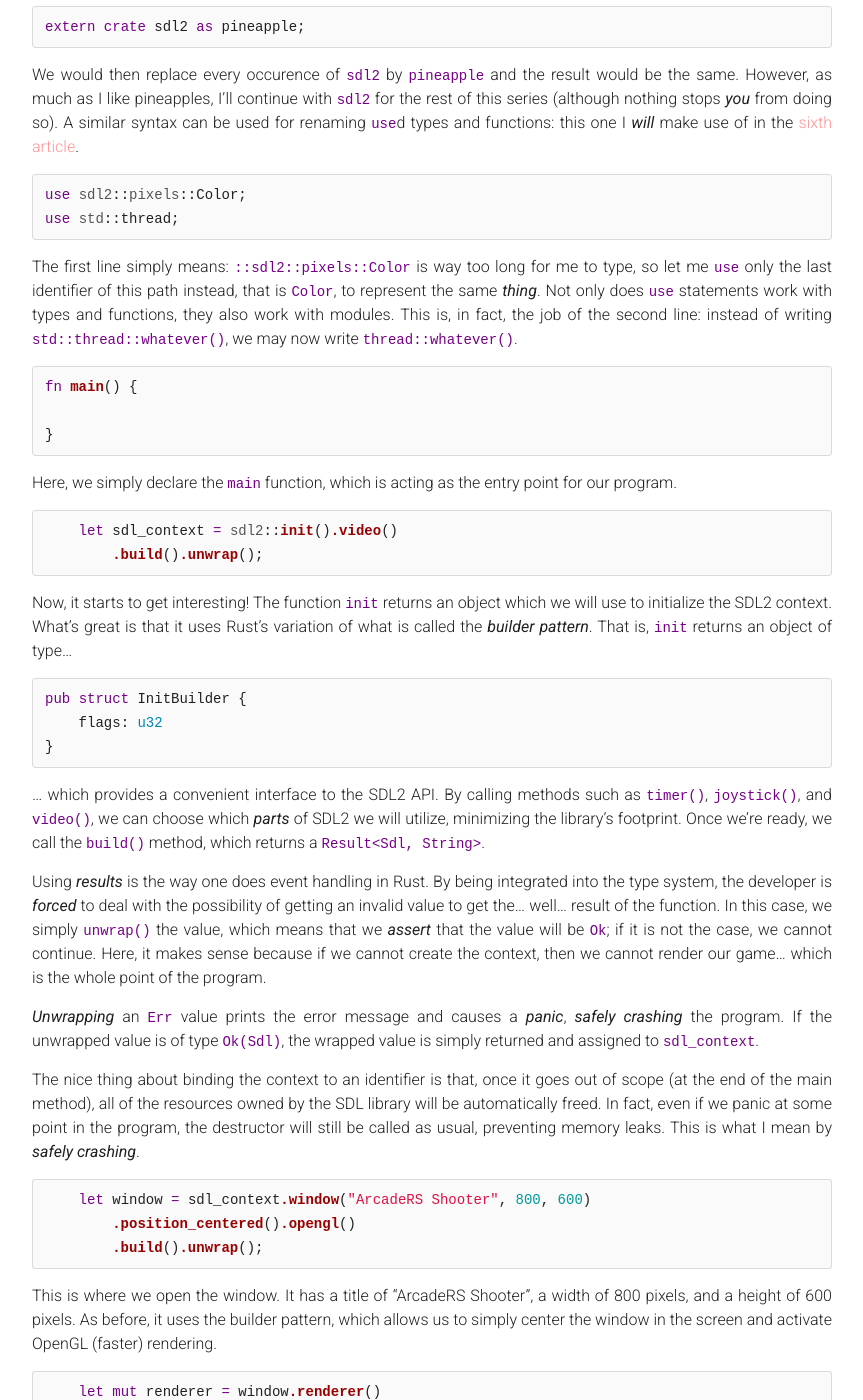
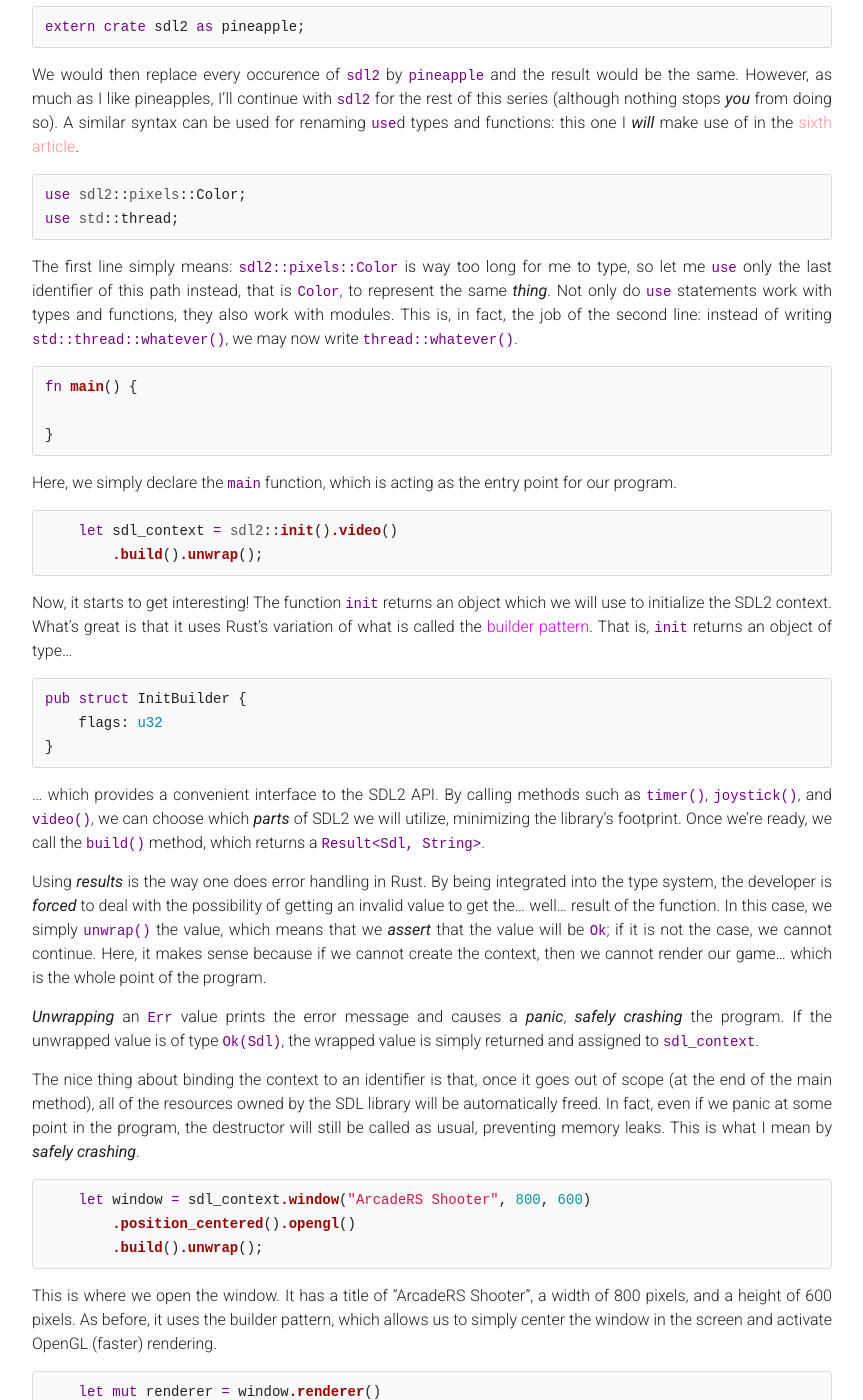
Before and after one commit to jadpole/jadpole.github.io, a Jekyll site: the page built from _posts/2015-07-04-arcaders-1-1.md, in a window 1280 px wide and 1400 px high, scrolled down 3270 px. Shown: the whole window, without its empty margins (208-1071 px from the left). Built offline with Jekyll 4.4.1, drawn with Linux system fonts in a browser that asks for light colours; Markdown is read by kramdown in place of the engine named in the settings.

````diff
--- a/_posts/2015-07-04-arcaders-1-1.md
+++ b/_posts/2015-07-04-arcaders-1-1.md
@@ -153,12 +153,12 @@ use sdl2::pixels::Color;
 use std::thread;
 ```
 
-The first line simply means: `::sdl2::pixels::Color` is way too long for me to
+The first line simply means: `sdl2::pixels::Color` is way too long for me to
 type, so let me `use` only the last identifier of this path instead, that is
-`Color`, to represent the same _thing_. Not only does `use` statements work
-with types and functions, they also work with modules. This is, in fact, the
-job of the second line: instead of writing `std::thread::whatever()`, we may
-now write `thread::whatever()`.
+`Color`, to represent the same _thing_. Not only do `use` statements work with
+types and functions, they also work with modules. This is, in fact, the job of
+the second line: instead of writing `std::thread::whatever()`, we may now write
+`thread::whatever()`.
 
 ```rust
 fn main() {
@@ -176,8 +176,8 @@ for our program.
 
 Now, it starts to get interesting! The function `init` returns an object which
 we will use to initialize the SDL2 context. What's great is that it uses Rust's
-variation of what is called the _builder pattern_. That is, `init` returns an
-object of type...
+variation of what is called the [builder pattern](https://aturon.github.io/ownership/builders.html).
+That is, `init` returns an object of type...
 
 ```rust
 pub struct InitBuilder {
@@ -191,7 +191,7 @@ SDL2 we will utilize, minimizing the library's footprint. Once we're ready, we
 call the `build()` method, which returns a
 [`Result<Sdl, String>`](http://doc.rust-lang.org/stable/std/result/enum.Result.html).
 
-Using _results_ is the way one does event handling in Rust. By being integrated
+Using _results_ is the way one does error handling in Rust. By being integrated
 into the type system, the developer is _forced_ to deal with the possibility of
 getting an invalid value to get the... well... result of the function. In this
 case, we simply `unwrap()` the value, which means that we _assert_ that the
````
Also changed, not shown: _posts/2015-07-04-arcaders-1-0.md (+4 -0 lines), _posts/2015-07-06-arcaders-1-2.md (+28 -16 lines), _posts/2015-07-06-arcaders-1-3.md (+2 -2 lines).
